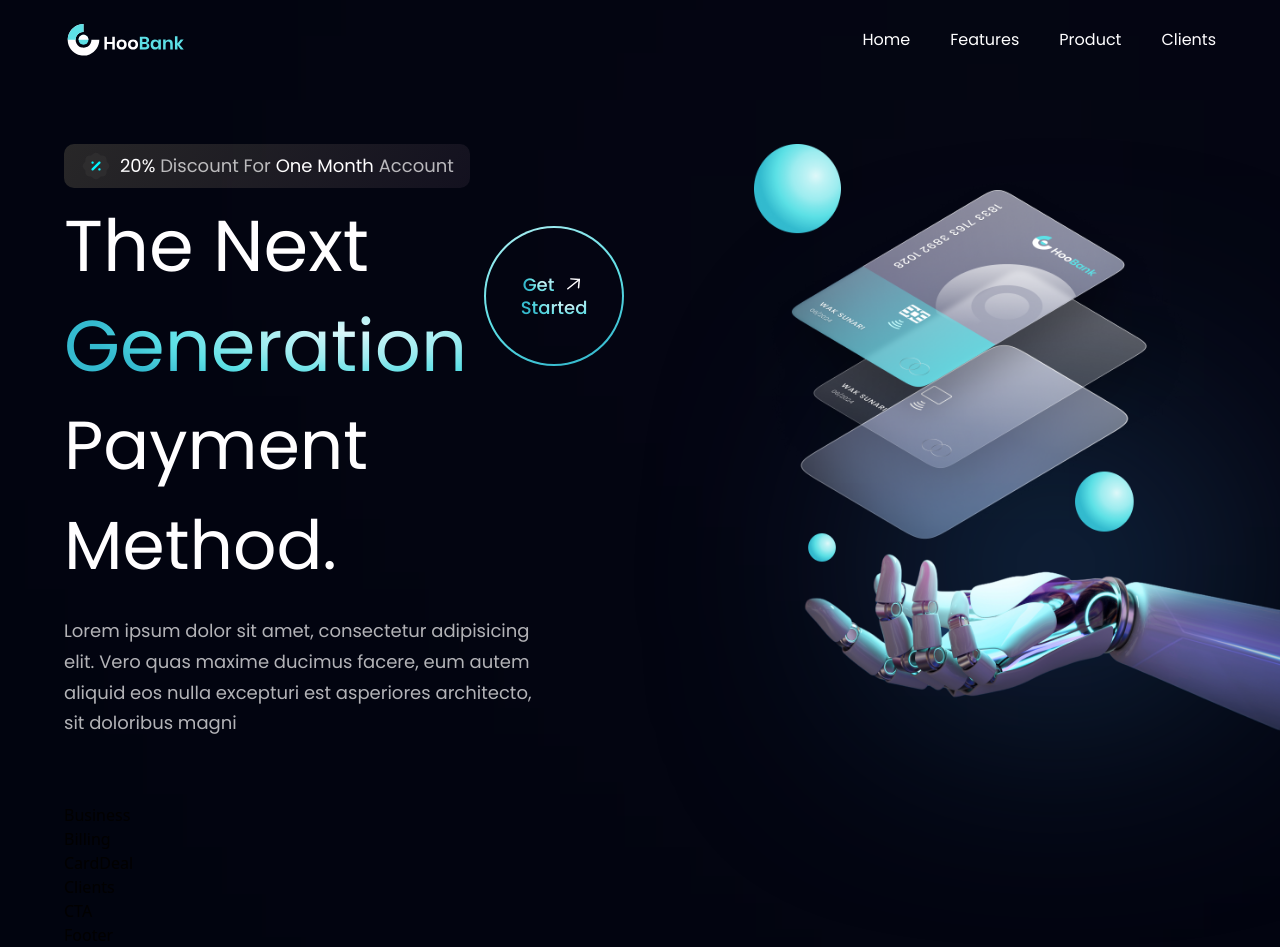
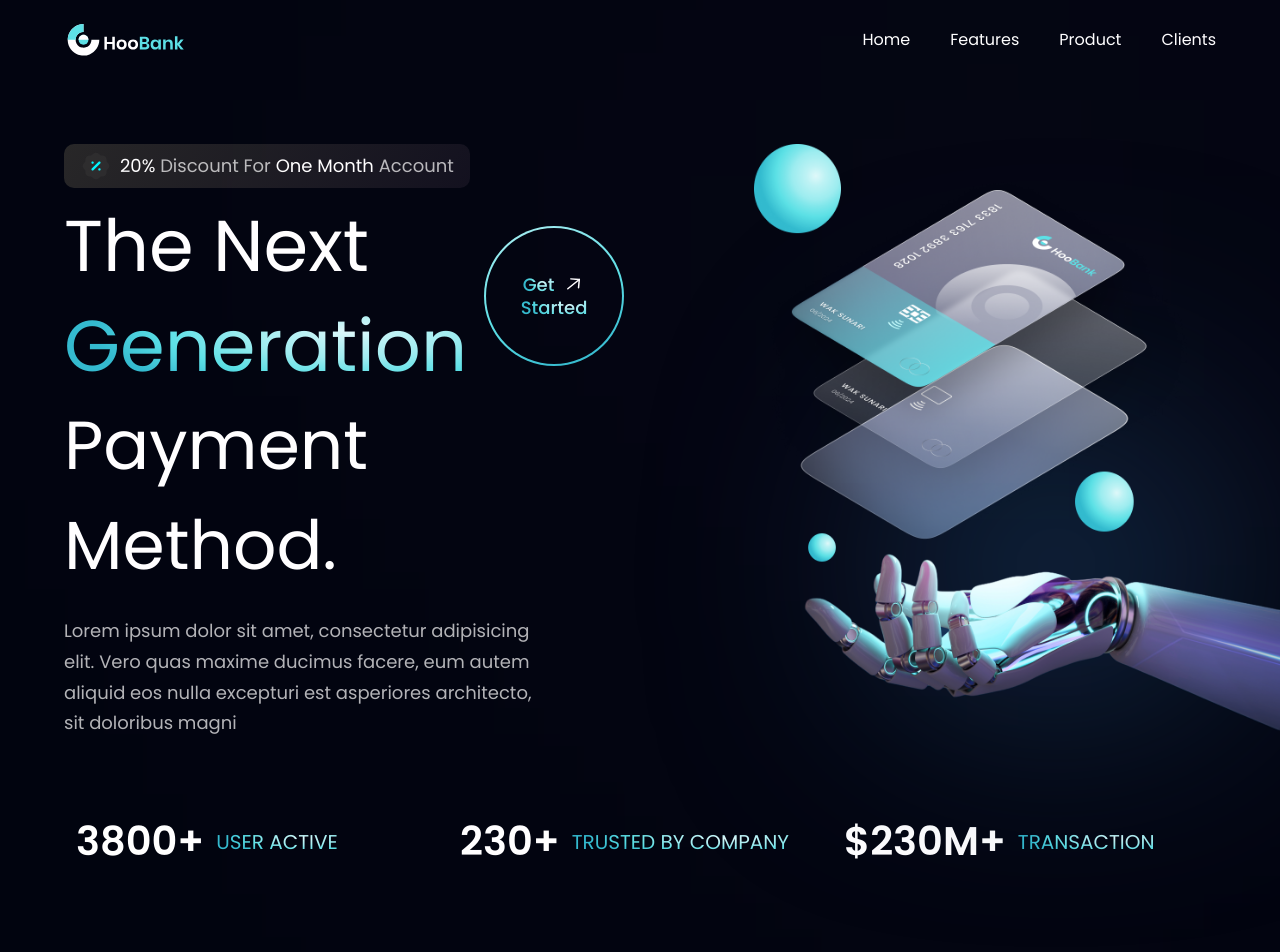
Before and after one commit to ishratumar/hoobank-project, a React (Vite) app: page / in a window 1280 px wide. Shown: the top 952 px of the page. Built offline with nearby package versions, Linux system fonts and the light colour scheme.

Commit message:
add stats section

```diff
--- a/src/components/Stats.jsx
+++ b/src/components/Stats.jsx
@@ -1,11 +1,16 @@
-import React from 'react'
+import { stats } from "../constants";
+import styles from "../style";
 
-const Stats = () => {
-  return (
-    <div>
+const Stats = () =>  (
+    <section className= {`${styles.flexCenter} flex-row flex-wrap sm:mb-20 mb-6`}>
+      {stats.map((stat) =>(
+        <div key={stat.id} className={`flex-1 flex justify-start items-center flex-row m-3`}>
+          <h4 className="font-poppins font-semibold xs:text-[40px] text-[30px] xs:leading-[53px] leading-[43px] text-white">{stat.value}</h4>
+          <p className="font-poppins font-normal xs:text-[20px] text-[15px] xs:leading-[26px] leading-[21px] text-gradient uppercase ml-3">{stat.title}</p>
+        </div>
+      ))}
 
-    </div>
+    </section>
   )
-}
 
 export default Stats
```
